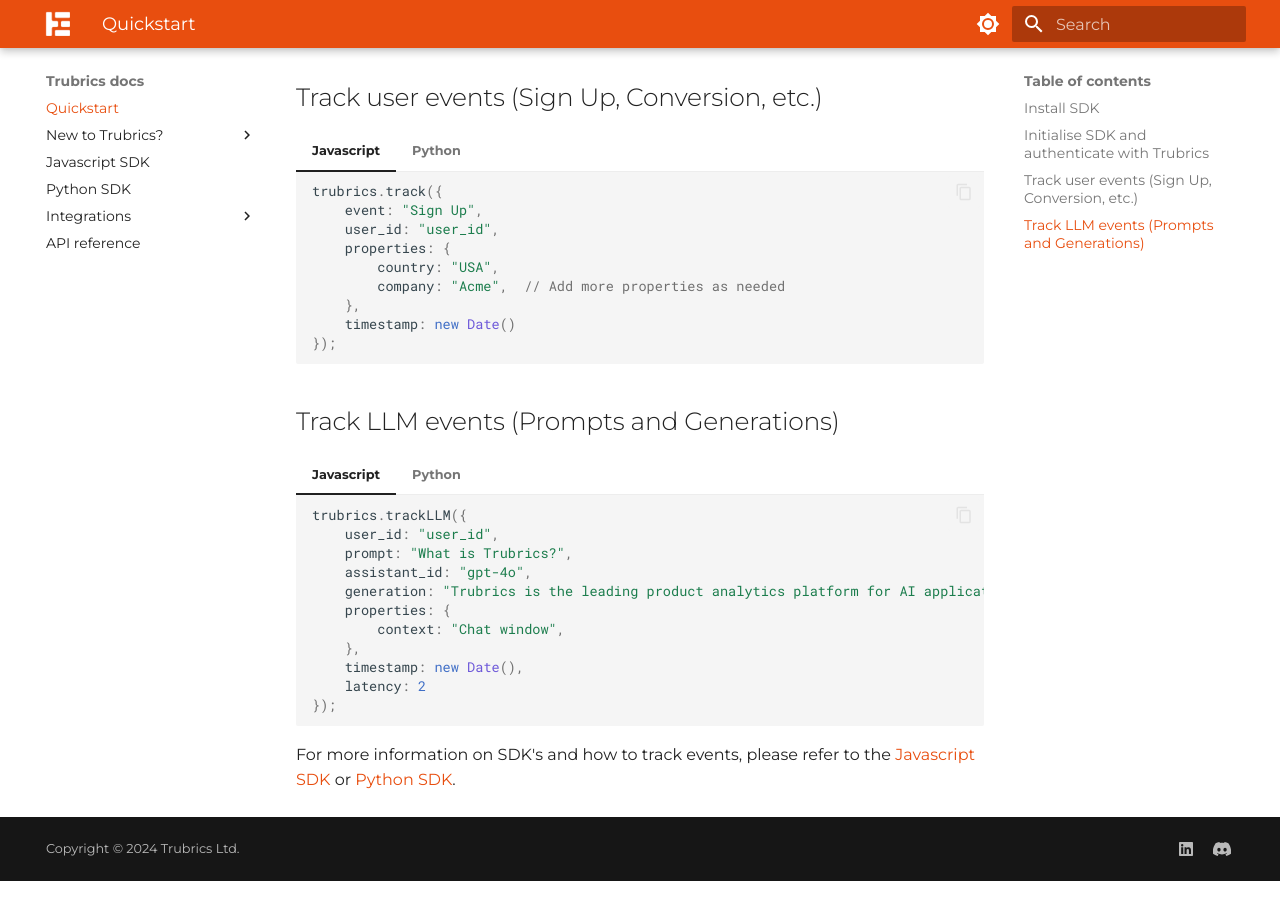
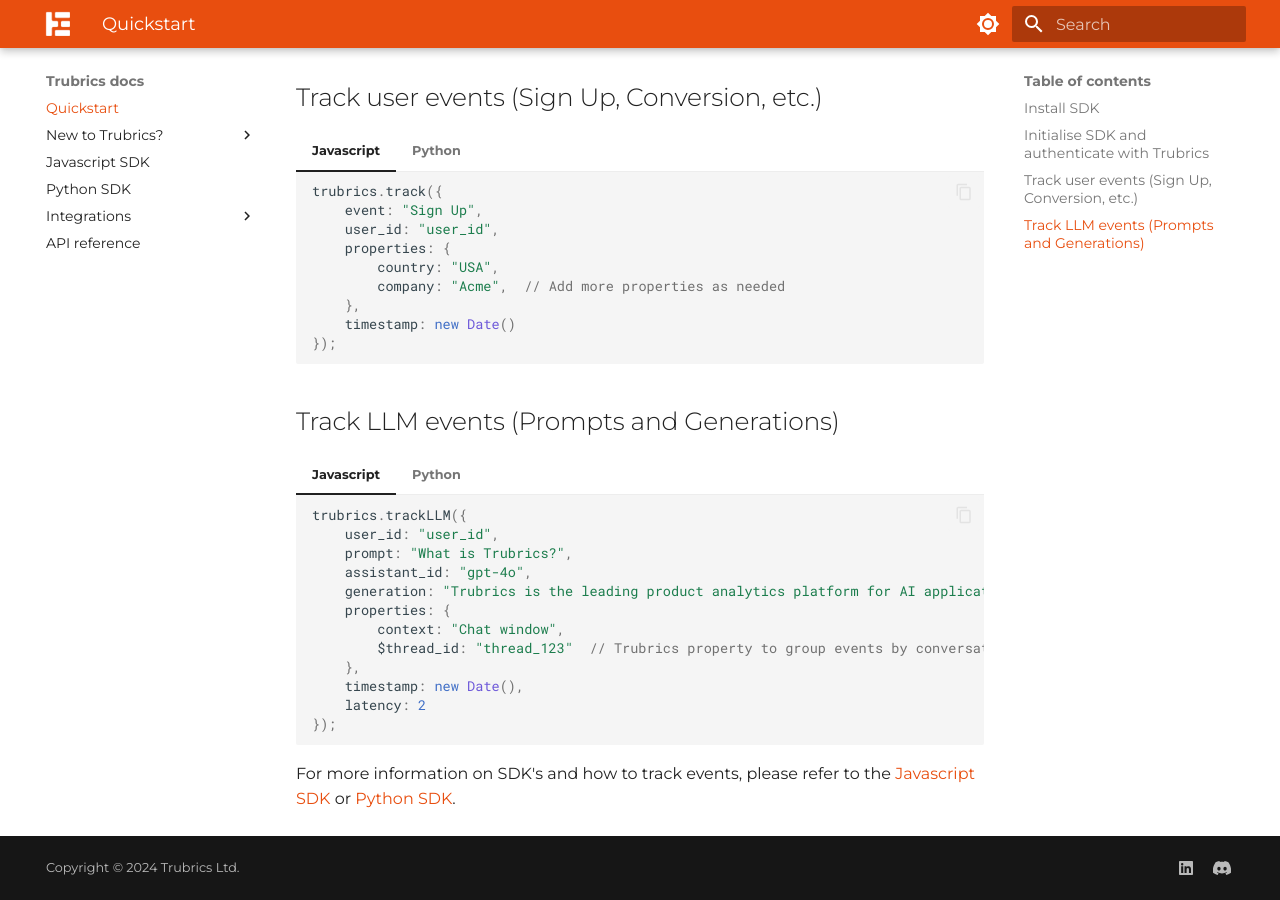
Before and after one commit to trubrics/trubrics-docs, an MkDocs documentation site: the page built from docs/index.md, in a window 1280 px wide and 900 px high, scrolled down 688 px. Built offline with MkDocs 1.6.1 and Material for MkDocs 9.7.7, drawn with Linux system fonts in a browser that asks for light colours.

````diff
--- a/docs/track_events/sdks/javascript.md
+++ b/docs/track_events/sdks/javascript.md
@@ -71,3 +71,5 @@ In addition to regular events, you may track LLM events (prompts and generations
 | `latency` | `number` | The time in seconds between the prompt and generation | _no_ |
 
 </div>
+
+--8<-- "utils/session_id.md"
--- a/docs/track_events/sdks/python.md
+++ b/docs/track_events/sdks/python.md
@@ -93,3 +93,5 @@ To ensure all events are flushed before terminating your app, you may call the c
 ``` py
 --8<-- "utils/code_snippets/python/close.py"
 ```
+
+--8<-- "utils/session_id.md"
--- a/docs/utils/code_snippets/js/track_llm.js
+++ b/docs/utils/code_snippets/js/track_llm.js
@@ -5,6 +5,7 @@ trubrics.trackLLM({
     generation: "Trubrics is the leading product analytics platform for AI applications.",
     properties: {
         context: "Chat window",
+        $thread_id: "thread_123"  // Trubrics property to group events by conversation thread
     },
     timestamp: new Date(),
     latency: 2
--- a/mkdocs.yml
+++ b/mkdocs.yml
@@ -6,11 +6,17 @@ theme:
   favicon: static/favicon.ico
   logo: static/logo-white.png
   palette:
-    - scheme: default
+
+    # Palette toggle for light mode
+    - media: "(prefers-color-scheme: light)"
+      scheme: default
       toggle:
         icon: material/brightness-7
         name: Switch to dark mode
-    - scheme: slate
+
+    # Palette toggle for dark mode
+    - media: "(prefers-color-scheme: dark)"
+      scheme: slate
       toggle:
         icon: material/brightness-4
         name: Switch to light mode
````
Also changed, not shown: docs/utils/trubrics_properties.md (deleted, +0 -9 lines).
